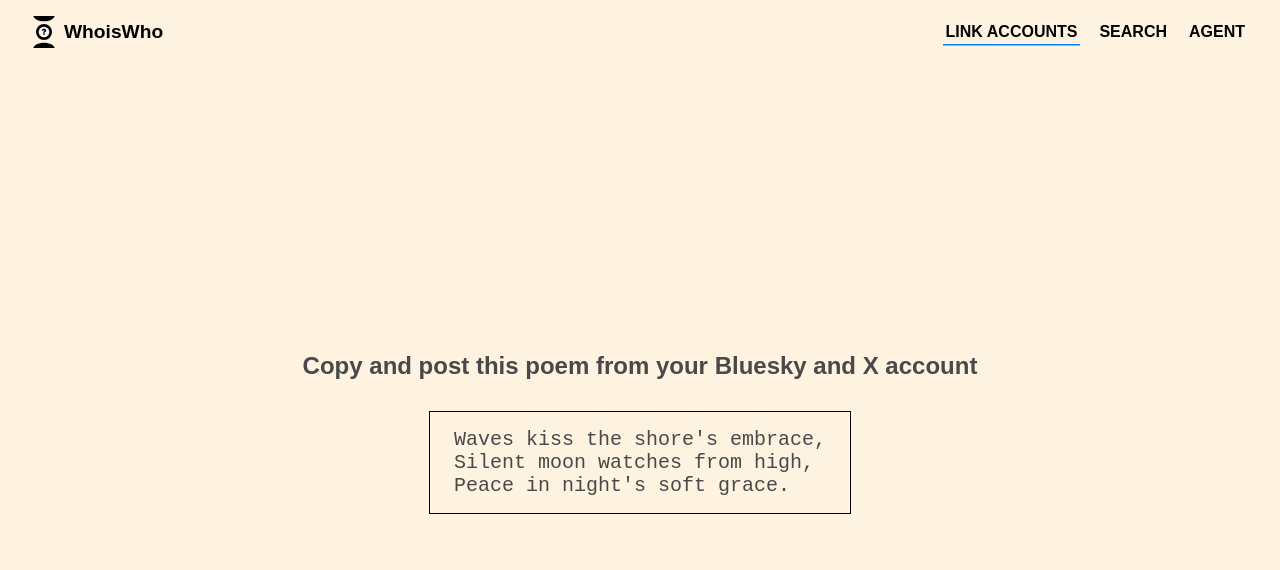
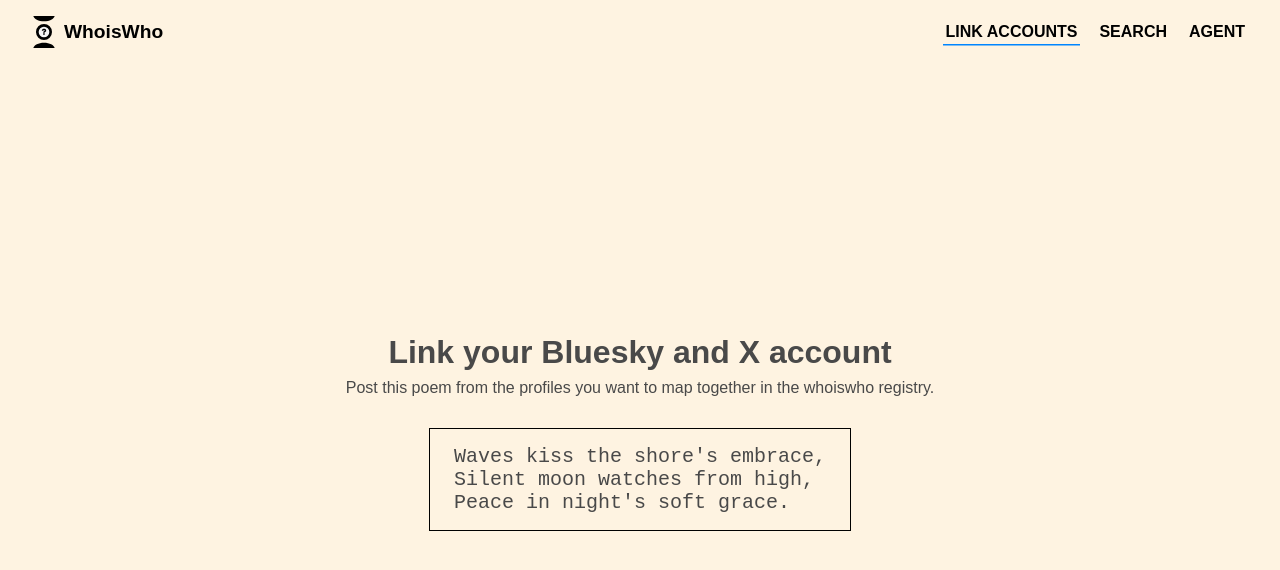
Before and after one commit to hsiez/whoiswho, a Next.js app: page /link-accounts in a window 1280 px wide. Shown: the top 570 px of the page. Built offline with nearby package versions, Linux system fonts and the light colour scheme; no server answers.

Commit message:
use browserless to scape x

```diff
--- a/app/api/x/route.ts
+++ b/app/api/x/route.ts
@@ -15,10 +15,10 @@
   }
 
   let browser;
+  const browserWSEndpoint =
+    `wss://production-sfo.browserless.io/chromium?token=${process.env.BROWSERLESS_API_KEY}`;
   try {
-    browser = await puppeteer.launch({
-      headless: true,
-    });
+    browser = await puppeteer.connect({ browserWSEndpoint });
 
     const page = await browser.newPage();
 
--- a/app/components/form-flow/from-flow.tsx
+++ b/app/components/form-flow/from-flow.tsx
@@ -12,7 +12,8 @@
         <>
             {!isCopied ?
                 <div className={`${formStyles.codeTitle} ${isCopied ? formStyles.hidden : ''}`}>
-                    <h2>Copy and post this poem from your Bluesky and X account</h2>
+                    <h1 style={{textAlign: 'center'}}> Link your Bluesky and X account</h1>
+                    <p style={{fontSize: "16px", marginTop: "8px", textAlign: 'center'}}>Post this poem from the profiles you want to map together in the whoiswho registry.</p>
                 </div>
             :
                 null
--- a/app/components/search-flow/search-flow.module.css
+++ b/app/components/search-flow/search-flow.module.css
@@ -5,6 +5,7 @@
   align-items: center;
   justify-content: center;
   display: flex;
+  flex-direction: column;
 }
 
 .searchInputsWrapper {
```
Also changed, not shown: 2 other files (tests, documents, lock files or other folders).
